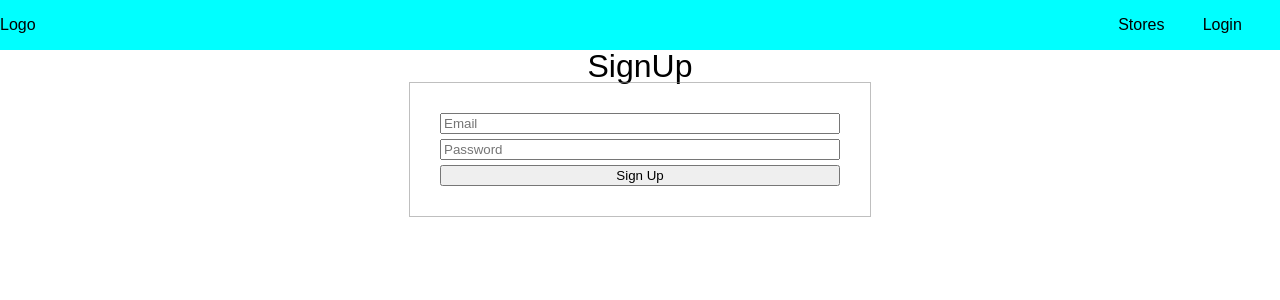
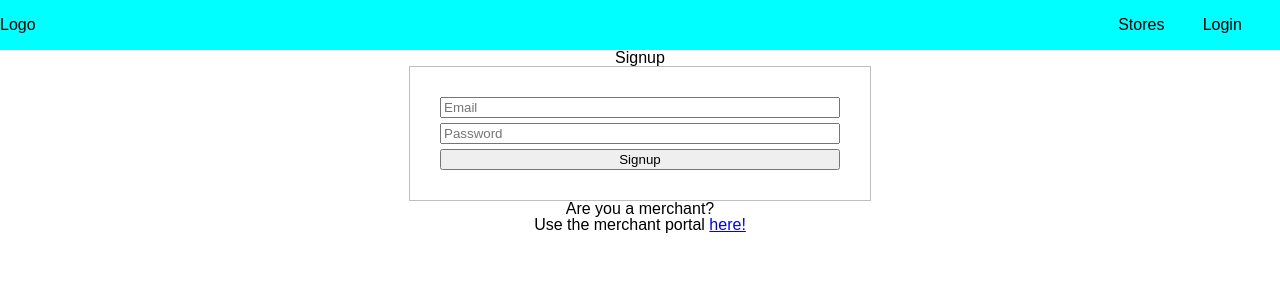
Before and after one commit to SelwynHP/project-cyclone, a React (Create React App) app in the folder client/: page /signup in a window 1280 px wide. Shown: the top 300 px of the page. Built offline with nearby package versions, Linux system fonts and the light colour scheme; no server answers.

Commit message:
Consolidated Client Login and Signup to same component, added error messages

```diff
--- a/client/src/App.js
+++ b/client/src/App.js
@@ -6,7 +6,6 @@ import ClientLogin from "./components/ClientCredentials/ClientLogin";
 import Merchants from "./components/Merchants/Merchants";
 import MerchantDetails from "./components/Merchants/MerchantDetails";
 import GlobalStyles from "./components/GlobalStyles";
-import ClientSignup from "./components/ClientCredentials/ClientSignup";
 import MerchantLogin from "./components/MerchantCredentials/MerchantLogin";
 import MerchantSignup from "./components/MerchantCredentials/MerchantSignup";
 
@@ -18,9 +17,9 @@ const App = () => {
                 <Header/>
                 <Routes>
                     <Route exact path="/" element={<Homepage/>}/>
-                    <Route exact path="/login" element={<ClientLogin/>}/>
+                    <Route exact path="/login" element={<ClientLogin type="login"/>}/>
                     <Route exact path="/login/merchant" element={<MerchantLogin/>}/>
-                    <Route exact path="/signup" element={<ClientSignup/>}/>
+                    <Route exact path="/signup" element={<ClientLogin type="signup"/>}/>
                     <Route exact path="/signup/merchant" element={<MerchantSignup/>}/>
                     <Route exact path="/stores" element={<Merchants/>}/>
                     <Route exact path="/stores/:merchantId" element={<MerchantDetails/>}/>
--- a/client/src/components/ClientCredentials/ClientLoggedIn.js
+++ b/client/src/components/ClientCredentials/ClientLoggedIn.js
@@ -8,7 +8,7 @@ const ClientLoggedIn = () => {
     }
     return (
         <Wrapper>
-            <h1>Already signed in</h1>
+            <h1>You are logged in!</h1>
             <button onClick={() => handleLogout()}>Log out</button>
         </Wrapper>
     )
--- a/client/src/components/ClientCredentials/ClientLogin.js
+++ b/client/src/components/ClientCredentials/ClientLogin.js
@@ -4,14 +4,14 @@ import ClientLoggedIn from "./ClientLoggedIn";
 import ClientLoginForm from "./ClientLoginForm";
 import {UserContext} from "../UserContext";
 
-const ClientLogin = () => {
+const ClientLogin = ({type}) => {
     const {loginState} = useContext(UserContext);
 
     return (
         <Wrapper>
             {loginState ?
                 <ClientLoggedIn/> :
-                <ClientLoginForm/>}
+                <ClientLoginForm type={type}/>}
         </Wrapper>
     )
 }
--- a/client/src/components/ClientCredentials/ClientLoginForm.js
+++ b/client/src/components/ClientCredentials/ClientLoginForm.js
@@ -1,26 +1,72 @@
 import {NavLink} from "react-router-dom";
 import styled from "styled-components";
-import {loginEmailPassword} from "../Firebase";
+import {auth, loginEmailPassword} from "../Firebase";
+import {useState} from "react";
+import {firebaseErrorCodes, formErrorCodes} from "../../validation/error-codes";
+import FormError from "../FormError";
+import {createUserWithEmailAndPassword} from "firebase/auth";
 
-const ClientLoginForm = () => {
+const ClientLoginForm = ({type}) => {
+    const formType = {
+        "login": {
+            "formTitle": "Login",
+            "buttonTitle": "Login",
+            "buttonFunction": loginEmailPassword,
+        },
+        "signup": {
+            "formTitle": "Signup",
+            "buttonTitle": "Signup",
+            "buttonFunction": createUserWithEmailAndPassword,
+        }
+    }
+    const [error, setError] = useState(null);
+
     const handleLogin = async (ev) => {
-        ev.preventDefault();
+        ev.preventDefault(); //Prevent page reloading
+        //Retrieve values
         const email = document.getElementById("email").value;
         const password = document.getElementById("password").value;
-        await loginEmailPassword(email, password);
+        //Validation
+        if (!email) {
+            setError(formErrorCodes["email"])
+        } else if (!password) {
+            setError(formErrorCodes["password"])
+        }
+        //Login
+        if (email && password) {
+            try {
+                switch (type) {
+                    case "login":
+                        await formType[type].buttonFunction(email, password);
+                        break;
+                    case "signup":
+                        await formType[type].buttonFunction(auth, email, password);
+                        break;
+                }
+            } catch (err) {
+                setError(firebaseErrorCodes[err.code] ?? firebaseErrorCodes["unknown"]);
+            }
+        }
     }
+
     return (
         <Wrapper>
-            <h1>User Login</h1>
+            <h1>{formType[type].formTitle}</h1>
             <form>
                 <input id="email" type="text" placeholder="Email"/>
                 <input id="password" type="password" placeholder="Password"/>
-                <button onClick={(ev) => handleLogin(ev)}>Log In</button>
+                <button onClick={(ev) => handleLogin(ev)}>{formType[type].buttonTitle}</button>
+                {error &&
+                    <FormError error={error}/>}
             </form>
-            <label htmlFor="signup">Don't have an account?</label>
-            <p>
-                Create one <NavLink id="signup" to="/signup">here!</NavLink>
-            </p>
+            {type === "login" &&
+                <>
+                    <label htmlFor="signup">Don't have an account?</label>
+                    <p>
+                        Create one <NavLink id="signup" to="/signup">here!</NavLink>
+                    </p>
+                </>
+            }
             <label htmlFor="merchant">Are you a merchant?</label>
             <p>
                 Use the merchant portal <NavLink id="merchant" to="/login/merchant">here!</NavLink>
--- a/client/src/components/ClientCredentials/ClientSignUpForm.js
+++ /dev/null
@@ -1,58 +0,0 @@
-import styled from "styled-components";
-import {createUserWithEmailAndPassword} from "firebase/auth";
-import {auth} from "../Firebase";
-
-const ClientSignUpForm = () => {
-    const handleSignUp = async (ev) => {
-        ev.preventDefault();
-        const email = document.getElementById("email").value;
-        const password = document.getElementById("password").value;
-        await createUserWithEmailAndPassword(auth, email, password);
-    }
-    return (
-        <Wrapper>
-            <h1>SignUp</h1>
-            <form>
-                <input id="email" type="text" placeholder="Email"/>
-                <input id="password" type="password" placeholder="Password"/>
-                {/*<input id="firstname" type="text" placeholder="First Name" />*/}
-                {/*<input id="lastname" type="text" placeholder="Last Name" />*/}
-                {/*<input id="telephone" type="text" placeholder="Telephone" />*/}
-                {/*<label>Billing Address</label>*/}
-                {/*<input id="bStreetNumber" type="text" placeholder="Street Number" />*/}
-                {/*<input id="bStreetName" type="text" placeholder="Street Name" />*/}
-                {/*<input id="bPostalCode" type="text" placeholder="Postal Code" />*/}
-                {/*<input id="bCity" type="text" placeholder="City" />*/}
-                {/*<label>Shipping Address</label>*/}
-                {/*<input id="sStreetNumber" type="text" placeholder="Street Number" />*/}
-                {/*<input id="sStreetName" type="text" placeholder="Street Name" />*/}
-                {/*<input id="sPostalCode" type="text" placeholder="Postal Code" />*/}
-                {/*<input id="sCity" type="text" placeholder="City" />*/}
-
-                <button onClick={(ev) => handleSignUp(ev)}>Sign Up</button>
-            </form>
-        </Wrapper>
-    )
-}
-
-const Wrapper = styled.div`
-  display: flex;
-  flex-direction: column;
-  align-items: center;
-
-  h1 {
-    font-size: 2em;
-  }
-
-  form {
-    margin: auto;
-    border: 1px solid #8888;
-    padding: 30px;
-    width: 400px;
-    display: flex;
-    flex-direction: column;
-    gap: 5px;
-  }
-`
-
-export default ClientSignUpForm;
--- a/client/src/components/ClientCredentials/ClientSignup.js
+++ /dev/null
@@ -1,38 +0,0 @@
-import styled from "styled-components";
-import {useContext} from "react";
-import {UserContext} from "../UserContext";
-import ClientSignUpForm from "./ClientSignUpForm";
-import ClientLoggedIn from "./ClientLoggedIn";
-
-const ClientSignup = () => {
-    const {loginState} = useContext(UserContext);
-    return (
-        <Wrapper>
-            {loginState ?
-                <ClientLoggedIn/> :
-                <ClientSignUpForm/>}
-        </Wrapper>
-    )
-}
-
-const Wrapper = styled.div`
-  display: flex;
-  flex-direction: column;
-  align-items: center;
-
-  h1 {
-    font-size: 2em;
-  }
-
-  form {
-    margin: auto;
-    border: 1px solid #8888;
-    padding: 30px;
-    width: 400px;
-    display: flex;
-    flex-direction: column;
-    gap: 5px;
-  }
-`
-
-export default ClientSignup;
--- /dev/null
+++ b/client/src/components/FormError.js
@@ -0,0 +1,15 @@
+import styled from "styled-components";
+
+const FormError = ({error}) => {
+    return (
+        <Wrapper>
+            {error}
+        </Wrapper>
+    )
+}
+
+const Wrapper = styled.span`
+  color: darkred;
+`
+
+export default FormError;
--- /dev/null
+++ b/client/src/validation/error-codes.js
@@ -0,0 +1,10 @@
+export const firebaseErrorCodes = {
+    "auth/user-not-found": "Invalid User",
+    "auth/wrong-password": "Wrong Password",
+    "auth/weak-password": "Weak password! Password should be at least 6 characters.",
+    "unknown": "Unknown error occurred! Please try again.\nIf this error persist, contact support."
+}
+export const formErrorCodes = {
+    "email": "Missing email",
+    "password": "Missing password",
+}
```
